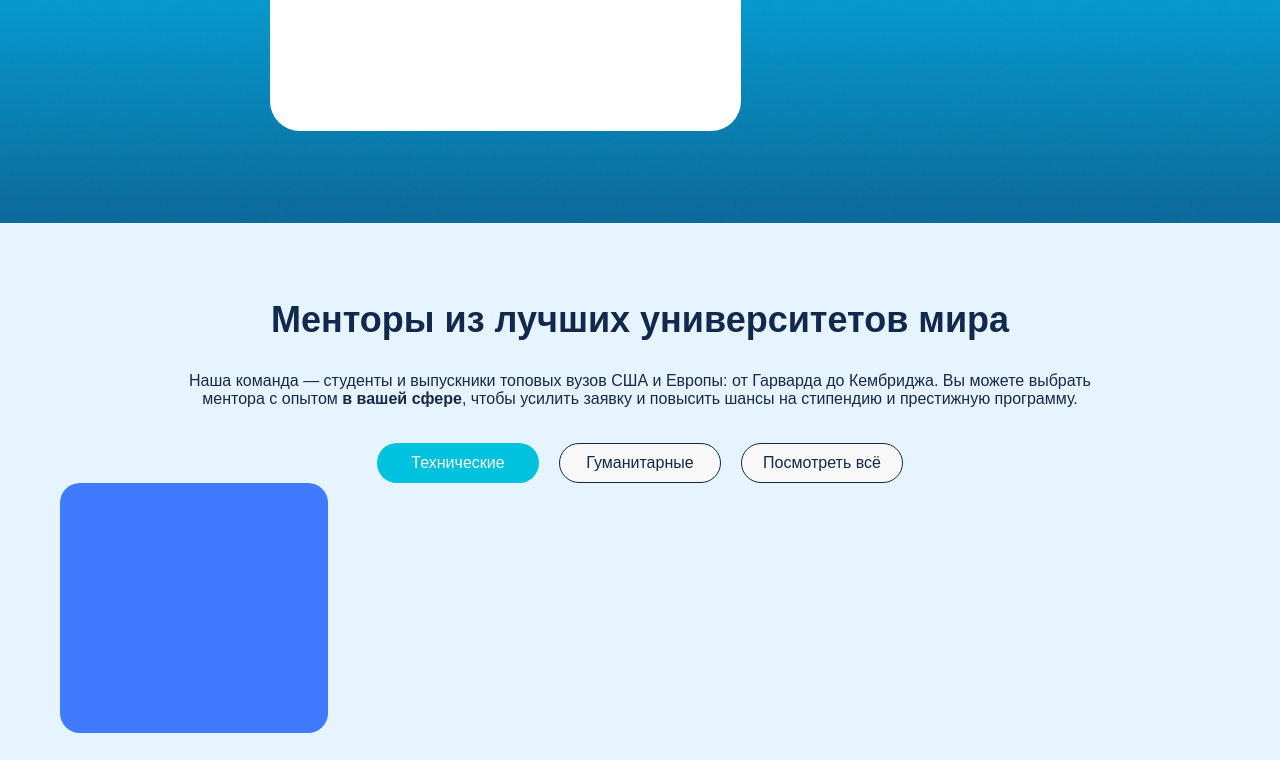
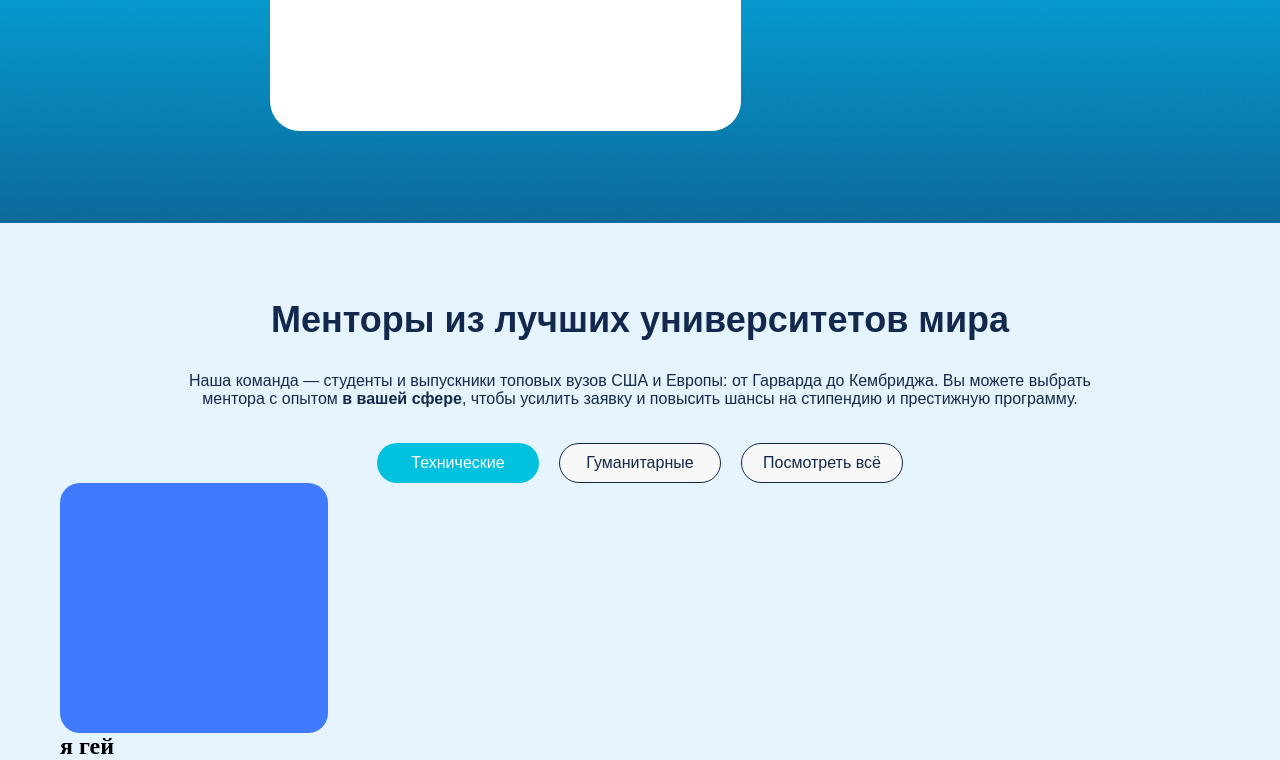
Before and after one commit to bittersuite-the/ilomilo, a plain HTML site: page index.html in a window 1280 px wide. Shown: the part 2153-2913 px from the top of the page. Before the commit the page ends 2886 px from the top, so only its background shows below. Drawn offline with Linux system fonts and the light colour scheme.

Commit message:
дотвциову h1

```diff
--- a/index.html
+++ b/index.html
@@ -278,6 +278,7 @@
 <div class="lev">
   <img src="./" alt="">
 </div>
+<h1>я гей</h1>
       </section>
     </main>
   </body>
```
